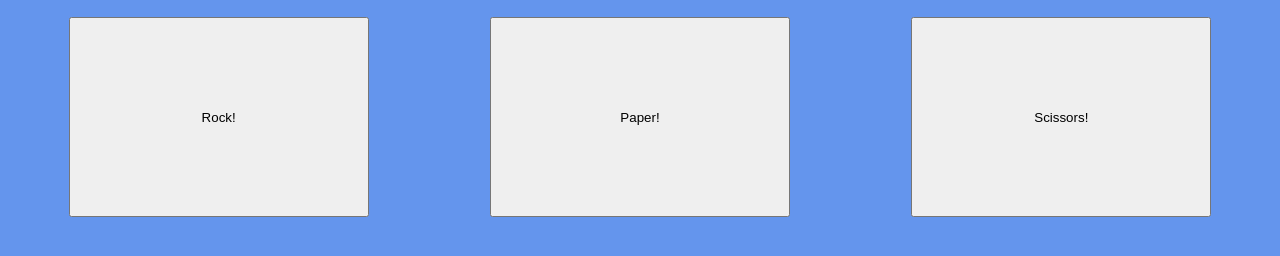
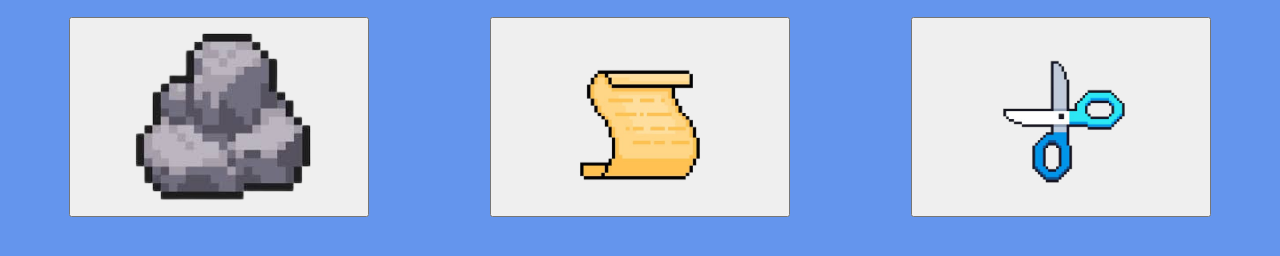
Before and after one commit to jelliebyte/odin-rps, a plain HTML site: page index.html in a window 1280 px wide. Shown: the part 198-454 px from the top of the page. Drawn offline with Linux system fonts and the light colour scheme.

Commit message:
Mostly finished UI for RPS

```diff
--- a/index.html
+++ b/index.html
@@ -14,9 +14,18 @@
     </div>
 
     <div id="buttons">
-    <button id="rock">Rock!</button>
-    <button id="paper">Paper!</button>
-    <button id="scissors">Scissors!</button>
+
+    <button id="rock">
+        <img src="images/image-removebg-preview.png">
+    </button>
+
+    <button id="paper">
+        <img src="images/image-removebg-preview(1).png">
+    </button>
+
+    <button id="scissors">
+        <img src="images/image-removebg-preview(1) (copy 1).png">
+    </button>
 
     <script src="script.js" defer></script>
     </div>
--- a/script.js
+++ b/script.js
@@ -1,7 +1,7 @@
 let humanScore = 5;
 let computerScore = 0;
 let choice = "";
-let rounds = 1
+let rounds = 5
 
 const rockButton = document.querySelector("#rock");
 const paperButton = document.querySelector("#paper");
@@ -102,12 +102,8 @@ function playRound(pChoice, cChoice){
     cScoreCounter.textContent = `Computer score ${computerScore}`;
 }
 
-if (humanScore || computerScore < 5){
-    buttonsDiv.addEventListener("click", (event) => {
-        let target = event.target;
-        playRound(target.id, getComputerChoice());
+buttonsDiv.addEventListener("click", (event) => {
+    let target = event.target;
+    console.log(target.id);
+    playRound(target.id, getComputerChoice());
     });
-}
-if (humanScore > computerScore){
-    console.log("Done!");
-}
--- a/style.css
+++ b/style.css
@@ -19,6 +19,24 @@ html {
     justify-content: space-around;
 }
 
+#rock img {
+    pointer-events: none;
+    width: 200px;
+    padding: 5px;
+}
+
+#paper img {
+    pointer-events: none;
+    width: 200px;
+    padding: 5px;
+}
+
+#scissors img {
+    pointer-events: none;
+    width: 200px;
+    height: auto;
+}
+
 button {
     width: 300px;
     height: 200px;
```
